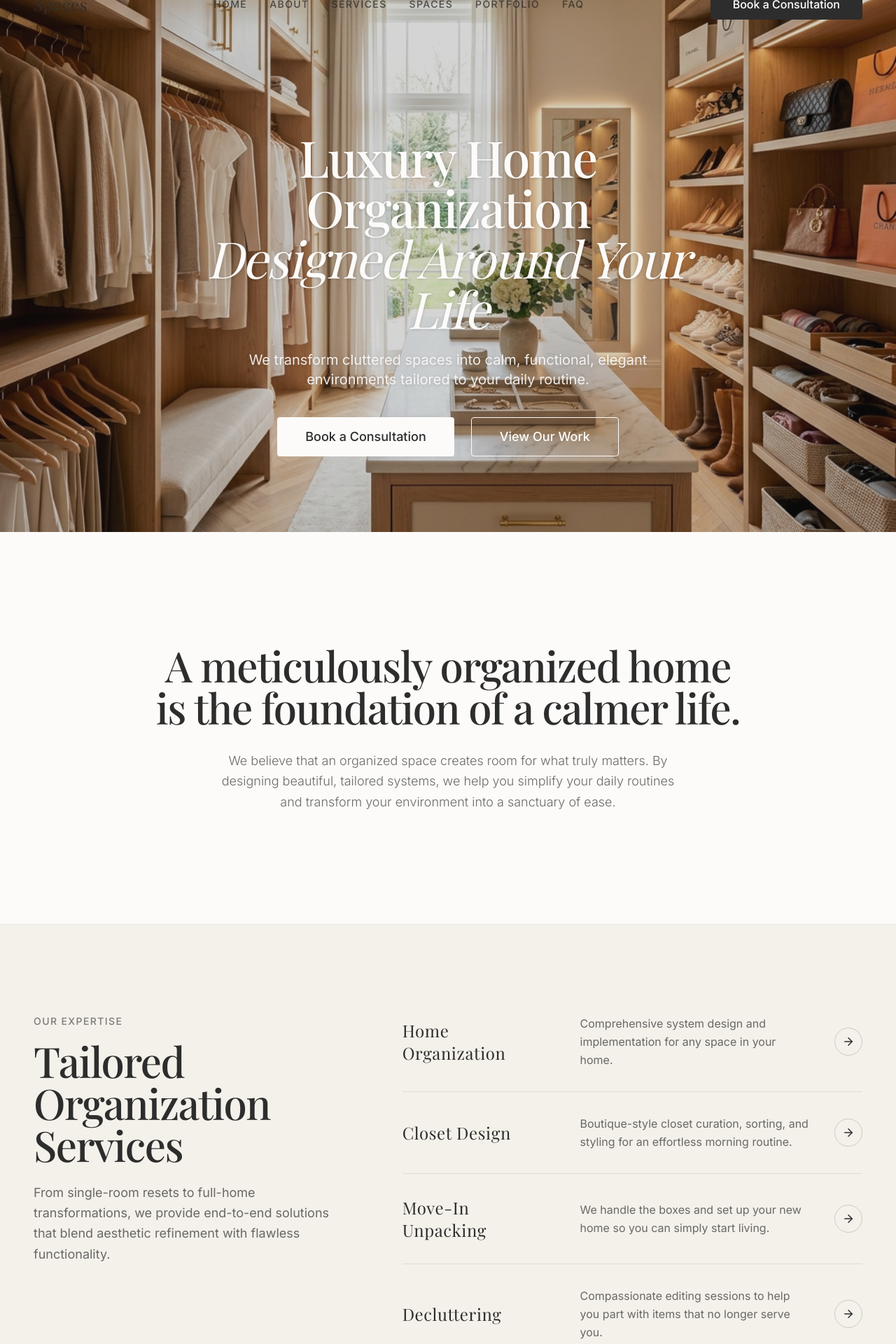
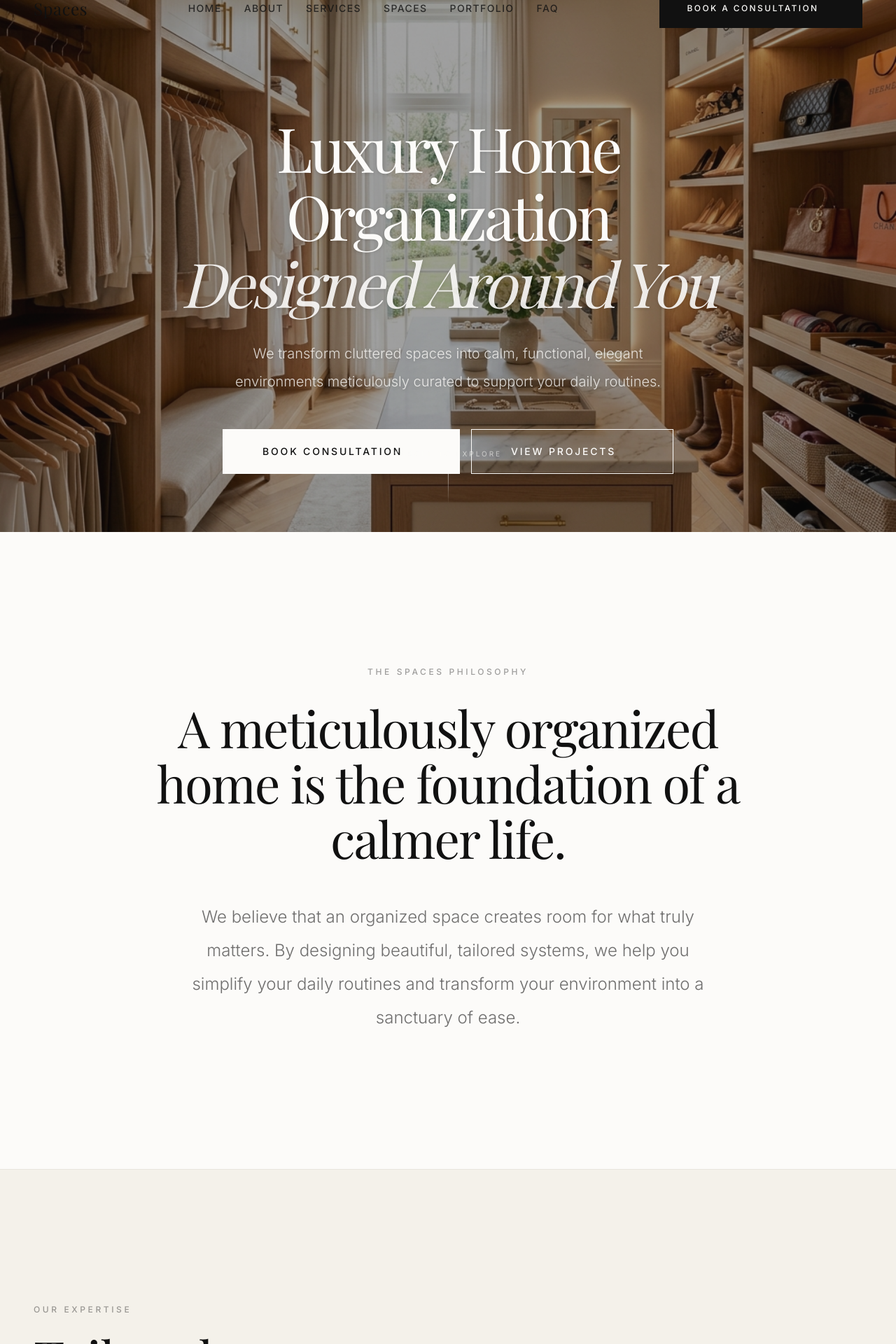
Before and after one commit to Onehostingeurope/spacesorganizers, a Next.js app: page / in a window 1280 px wide. Shown: the part 40-1960 px from the top of the page at 70% size. Built offline with nearby package versions, Linux system fonts and the light colour scheme; a web font is replaced by a local one.

Commit message:
Refine UI to ultra-premium design

```diff
--- a/src/app/globals.css
+++ b/src/app/globals.css
@@ -4,7 +4,7 @@
   --color-sand: #f4f1ea;
   --color-taupe: #d1c9b8;
   --color-darktaupe: #8c8273;
-  --color-charcoal: #2d2d2d;
+  --color-charcoal: #111111;
   --color-softwhite: #fcfbf9;
 
   --font-serif: var(--font-playfair), "Times New Roman", serif;
--- a/src/app/page.tsx
+++ b/src/app/page.tsx
@@ -1,3 +1,5 @@
+"use client";
+
 import React from "react";
 import Image from "next/image";
 import Link from "next/link";
@@ -11,7 +13,7 @@ import { CTASection } from "@/components/blocks/CTASection";
 import { ContactForm } from "@/components/blocks/ContactForm";
 import { ServiceCard } from "@/components/blocks/ServiceCard";
 import { Section } from "@/components/ui/Section";
-import { Heading, Subheading, Body } from "@/components/ui/Typography";
+import { Heading, Body } from "@/components/ui/Typography";
 
 export default function Home() {
   return (
@@ -21,12 +23,13 @@ export default function Home() {
         <HeroSection />
 
         {/* INTRO / BRAND STATEMENT */}
-        <Section className="bg-softwhite py-24 md:py-40">
-          <div className="max-w-4xl mx-auto text-center px-6">
-            <Heading className="mb-8">
+        <Section className="bg-softwhite py-32 md:py-48">
+          <div className="max-w-5xl mx-auto text-center px-6">
+            <span className="font-sans uppercase text-xs tracking-[0.3em] font-medium text-charcoal/40 mb-8 block">The Spaces Philosophy</span>
+            <Heading className="mb-12 max-w-4xl mx-auto leading-[1.1]">
               A meticulously organized home is the foundation of a calmer life.
             </Heading>
-            <Body className="text-xl max-w-2xl mx-auto font-light leading-relaxed">
+            <Body className="text-xl md:text-2xl max-w-3xl mx-auto font-light leading-loose text-charcoal/60">
               We believe that an organized space creates room for what truly matters.
               By designing beautiful, tailored systems, we help you simplify your
               daily routines and transform your environment into a sanctuary of ease.
@@ -36,90 +39,92 @@ export default function Home() {
 
         {/* SERVICES PREVIEW */}
         <Section className="bg-sand border-y border-charcoal/5">
-          <div className="grid grid-cols-1 lg:grid-cols-12 gap-12 lg:gap-20">
-            <div className="lg:col-span-5">
-              <span className="font-sans uppercase tracking-widest text-sm font-medium text-charcoal/60 mb-4 block">Our Expertise</span>
-              <Heading className="mb-6">Tailored Organization Services</Heading>
-              <Body className="mb-8">
+          <div className="grid grid-cols-1 lg:grid-cols-12 gap-16 lg:gap-24">
+            <div className="lg:col-span-5 lg:sticky lg:top-40 self-start">
+              <span className="font-sans uppercase text-xs tracking-[0.3em] font-medium text-charcoal/40 mb-6 block">Our Expertise</span>
+              <Heading className="mb-8">Tailored Solutions</Heading>
+              <Body className="mb-12">
                 From single-room resets to full-home transformations, we provide end-to-end solutions that blend aesthetic refinement with flawless functionality.
               </Body>
+              <Link href="/services" className="font-sans uppercase tracking-[0.2em] text-xs font-semibold border-b border-charcoal/20 pb-2 hover:border-charcoal transition-colors">
+                 View All Services
+              </Link>
             </div>
             <div className="lg:col-span-7 flex flex-col justify-center">
               <ServiceCard
                 title="Home Organization"
-                description="Comprehensive system design and implementation for any space in your home."
+                description="Comprehensive system design and implementation for any space in your home, curated to your aesthetic."
                 href="/services"
               />
               <ServiceCard
                 title="Closet Design"
-                description="Boutique-style closet curation, sorting, and styling for an effortless morning routine."
+                description="Boutique-style closet curation, sorting, and styling for an effortless and luxurious morning routine."
                 href="/services"
               />
               <ServiceCard
                 title="Move-In Unpacking"
-                description="We handle the boxes and set up your new home so you can simply start living."
-                href="/services"
-              />
-              <ServiceCard
-                 title="Decluttering"
-                 description="Compassionate editing sessions to help you part with items that no longer serve you."
+                description="We handle the boxes and set up your new home down to the last detail so you can simply start living."
                 href="/services"
               />
             </div>
           </div>
         </Section>
 
-        {/* ROOMS / SPACES SECTION */}
-        <Section className="bg-softwhite">
-           <div className="text-center mb-16 px-6">
-            <span className="font-sans uppercase tracking-widest text-sm font-medium text-charcoal/60 mb-4 block">Spaces We Transform</span>
+        {/* ROOMS / SPACES SECTION (Asymmetrical) */}
+        <Section className="bg-softwhite py-32 md:py-48 overflow-hidden">
+           <div className="text-center mb-24 px-6">
+            <span className="font-sans uppercase text-xs tracking-[0.3em] font-medium text-charcoal/40 mb-6 block">Spaces We Transform</span>
             <Heading>Systems for Every Room</Heading>
           </div>
 
-          <div className="grid grid-cols-1 md:grid-cols-3 gap-6">
-            {/* Kitchen & Pantry */}
-            <div className="group relative aspect-[4/5] bg-sand overflow-hidden">
+          <div className="container mx-auto px-6 lg:px-12 relative max-w-7xl">
+            {/* First Image Block (Left Offset) */}
+            <div className="flex flex-col md:flex-row items-center gap-12 lg:gap-24 mb-32 md:mb-48">
+               <div className="w-full md:w-7/12 relative aspect-[3/4] overflow-hidden group">
                   <Image
                      src="/images/consultation-lifestyle.png"
                      alt="Kitchen & Pantry"
                      fill
-                 className="object-cover transition-transform duration-700 group-hover:scale-105"
+                     className="object-cover transition-transform duration-[1.5s] ease-out group-hover:scale-105"
                   />
-              <div className="absolute inset-0 bg-charcoal/20 transition-opacity duration-300 group-hover:bg-charcoal/40" />
-              <div className="absolute inset-0 p-8 flex flex-col justify-end">
-                <h3 className="font-serif text-3xl text-softwhite mb-2 translate-y-4 group-hover:translate-y-0 transition-transform duration-300">Kitchen & Pantry</h3>
-                <Link href="/spaces" className="text-softwhite/90 text-sm tracking-widest uppercase font-medium mt-4 flex items-center opacity-0 group-hover:opacity-100 transition-opacity duration-300 delay-100">
-                  Explore Space &rarr;
+               </div>
+               <div className="w-full md:w-5/12 flex flex-col justify-center">
+                  <span className="font-sans uppercase tracking-[0.2em] text-xs text-charcoal/40 mb-4 block">01</span>
+                  <Heading as="h3" className="text-4xl md:text-5xl mb-6">Kitchen & Pantry</Heading>
+                  <Body className="mb-8 font-light leading-loose text-charcoal/70">
+                    We implement intuitive zones, bespoke decanting, and accessible storage, turning the heart of your home into an inspiring place to cook and gather.
+                  </Body>
+                  <Link href="/spaces" className="font-sans uppercase tracking-[0.2em] text-xs font-semibold hover:text-charcoal/60 transition-colors flex items-center">
+                    Explore Space <span className="ml-4">&rarr;</span>
                   </Link>
                </div>
             </div>
 
-            {/* Closet */}
-            <div className="group relative aspect-[4/5] bg-sand overflow-hidden">
+            {/* Second Image Block (Right Offset with Parallax effect illusion via margin) */}
+            <div className="flex flex-col md:flex-row-reverse items-center gap-12 lg:gap-24 mb-12 relative md:-mt-24">
+               <div className="w-full md:w-6/12 relative aspect-square overflow-hidden group">
                   <Image
                      src="/images/hero-home-organization.png"
-                 alt="Closets & Wardrobes"
+                     alt="Master Closets"
                      fill
-                 className="object-cover transition-transform duration-700 group-hover:scale-105"
+                     className="object-cover transition-transform duration-[1.5s] ease-out group-hover:scale-105"
                   />
-              <div className="absolute inset-0 bg-charcoal/20 transition-opacity duration-300 group-hover:bg-charcoal/40" />
-              <div className="absolute inset-0 p-8 flex flex-col justify-end">
-                <h3 className="font-serif text-3xl text-softwhite mb-2 translate-y-4 group-hover:translate-y-0 transition-transform duration-300">Master Closets</h3>
-                <Link href="/spaces" className="text-softwhite/90 text-sm tracking-widest uppercase font-medium mt-4 flex items-center opacity-0 group-hover:opacity-100 transition-opacity duration-300 delay-100">
-                  Explore Space &rarr;
+               </div>
+               <div className="w-full md:w-5/12 flex flex-col justify-center">
+                  <span className="font-sans uppercase tracking-[0.2em] text-xs text-charcoal/40 mb-4 block">02</span>
+                  <Heading as="h3" className="text-4xl md:text-5xl mb-6">Master Closets</Heading>
+                  <Body className="mb-8 font-light leading-loose text-charcoal/70">
+                    We curate boutique-style layouts that honor your wardrobe, streamline your morning routine, and present your clothing beautifully.
+                  </Body>
+                  <Link href="/spaces" className="font-sans uppercase tracking-[0.2em] text-xs font-semibold hover:text-charcoal/60 transition-colors flex items-center">
+                    Explore Space <span className="ml-4">&rarr;</span>
                   </Link>
                </div>
             </div>
 
-            {/* Office */}
-            <div className="group relative aspect-[4/5] bg-darktaupe overflow-hidden">
-               <div className="absolute inset-0 p-8 flex flex-col items-center justify-center text-center">
-                  <h3 className="font-serif text-3xl text-softwhite mb-4">Home Office<br/>& Playrooms</h3>
-                  <Link href="/spaces" className="text-softwhite/90 text-sm tracking-widest uppercase font-medium border-b border-softwhite/30 pb-1 hover:border-softwhite transition-colors">
-                    View All Spaces
-                  </Link>
-              </div>
-            </div>
+            {/* Background Accent */}
+            <div className="hidden lg:block absolute top-1/4 right-0 w-1/3 aspect-square bg-sand -z-10 mix-blend-multiply opacity-50" />
+            <div className="hidden lg:block absolute bottom-0 left-10 w-1/4 aspect-square bg-darktaupe/5 -z-10" />
           </div>
         </Section>
 
@@ -132,24 +137,27 @@ export default function Home() {
         {/* CTA BANNER */}
         <CTASection />
 
-        {/* FAQ */}
+        {/* FAQ - wrapped for tighter focus */}
+        <div className="py-24 bg-softwhite">
           <FAQAccordion />
+        </div>
 
         {/* FINAL CONTACT SECTION */}
-        <Section className="bg-sand" id="contact">
-          <div className="max-w-6xl mx-auto grid grid-cols-1 lg:grid-cols-2 gap-16 lg:gap-24 items-start border-t border-charcoal/10 pt-20">
-            <div>
-              <Heading className="mb-6">Let's craft your tailored system.</Heading>
-              <Body className="mb-8">
+        <Section className="bg-sand py-32" id="contact">
+          <div className="max-w-7xl mx-auto grid grid-cols-1 lg:grid-cols-2 gap-16 lg:gap-32 items-start">
+            <div className="pt-8">
+              <span className="font-sans uppercase text-xs tracking-[0.3em] font-medium text-charcoal/40 mb-6 block">Get In Touch</span>
+              <Heading className="mb-8 text-5xl md:text-6xl">Let's craft your tailored system.</Heading>
+              <Body className="mb-12 font-light text-xl text-charcoal/70">
                 Take the first step toward a more organized, peaceful home. Fill out the inquiry form, and we'll reach out within 24 hours to schedule your complimentary discovery call.
               </Body>
-              <div className="space-y-4 text-charcoal/70">
-                <p><strong>Serving:</strong> Los Angeles, Beverly Hills, Santa Monica</p>
-                <p><strong>Email:</strong> bookings@spacesorganizers.com</p>
-                <p><strong>Phone:</strong> (310) 555-0198</p>
+              <div className="space-y-6 text-charcoal/80 font-sans tracking-wide text-sm leading-relaxed border-t border-charcoal/10 pt-12">
+                <p><strong className="font-semibold uppercase tracking-widest text-xs mr-4">Serving</strong> Los Angeles, Beverly Hills, Santa Monica</p>
+                <p><strong className="font-semibold uppercase tracking-widest text-xs mr-4">Email</strong> bookings@spacesorganizers.com</p>
+                <p><strong className="font-semibold uppercase tracking-widest text-xs mr-4">Phone</strong> (310) 555-0198</p>
               </div>
             </div>
-            <div className="bg-softwhite p-8 md:p-12 shadow-sm border border-charcoal/5">
+            <div className="bg-softwhite p-10 md:p-16 shadow-2xl shadow-charcoal/5">
               <ContactForm />
             </div>
           </div>
--- a/src/components/blocks/HeroSection.tsx
+++ b/src/components/blocks/HeroSection.tsx
@@ -1,15 +1,22 @@
+"use client";
 import React from "react";
 import Image from "next/image";
 import Link from "next/link";
 import { Button } from "@/components/ui/Button";
 import { Heading, Body } from "@/components/ui/Typography";
+import { motion } from "framer-motion";
 
 export function HeroSection() {
   return (
-    <section className="relative h-screen min-h-[600px] flex items-center justify-center pt-20 overflow-hidden">
+    <section className="relative h-screen min-h-[700px] flex items-center justify-center pt-20 overflow-hidden bg-charcoal">
       {/* Background Image Placeholder */}
-      <div className="absolute inset-0 z-0">
-        <div className="absolute inset-0 bg-charcoal/20 z-10" />
+      <motion.div
+        initial={{ scale: 1.1 }}
+        animate={{ scale: 1 }}
+        transition={{ duration: 3, ease: "easeOut" }}
+        className="absolute inset-0 z-0"
+      >
+        <div className="absolute inset-0 bg-charcoal/40 z-10" />
         <Image
           src="/images/hero-home-organization.png"
           alt="Luxury Home Organization"
@@ -17,31 +24,58 @@ export function HeroSection() {
           className="object-cover"
           priority
         />
+      </motion.div>
+
+      <div className="container relative z-10 mx-auto px-6 md:px-12 text-center max-w-5xl pt-10">
+        <motion.div
+           initial={{ opacity: 0, y: 30 }}
+           animate={{ opacity: 1, y: 0 }}
+           transition={{ duration: 1, delay: 0.2, ease: "easeOut" }}
+        >
+          <Heading as="h1" className="text-softwhite mb-8 text-5xl md:text-7xl lg:text-[5.5rem] leading-[1.1] drop-shadow-sm font-light tracking-tighter">
+            Luxury Home Organization <br className="hidden md:block"/>
+            <span className="italic font-normal font-serif text-softwhite/90">Designed Around You</span>
+          </Heading>
+        </motion.div>
+
+        <motion.div
+           initial={{ opacity: 0, y: 20 }}
+           animate={{ opacity: 1, y: 0 }}
+           transition={{ duration: 1, delay: 0.6, ease: "easeOut" }}
+        >
+          <Body className="text-softwhite/80 text-lg md:text-xl md:leading-loose max-w-2xl mx-auto mb-12 drop-shadow-sm font-light">
+            We transform cluttered spaces into calm, functional, elegant environments meticulously curated to support your daily routines.
+          </Body>
+        </motion.div>
+
+        <motion.div
+           initial={{ opacity: 0 }}
+           animate={{ opacity: 1 }}
+           transition={{ duration: 1, delay: 1, ease: "easeOut" }}
+           className="flex flex-col sm:flex-row items-center justify-center space-y-4 sm:space-y-0 sm:space-x-4"
+        >
+          <Link href="/contact" className="w-full sm:w-auto">
+            <Button variant="primary" size="lg" className="w-full bg-softwhite text-charcoal hover:bg-transparent hover:text-softwhite hover:border-softwhite border border-transparent transition-all">
+              Book Consultation
+            </Button>
+          </Link>
+          <Link href="/portfolio" className="w-full sm:w-auto mt-4 sm:mt-0">
+             <Button variant="ghost" size="lg" className="w-full text-softwhite border border-softwhite hover:bg-softwhite hover:text-charcoal transition-all">
+              View Projects
+            </Button>
+          </Link>
+        </motion.div>
       </div>
 
-      <div className="container relative z-10 mx-auto px-6 md:px-12 text-center max-w-4xl pt-10">
-        <Heading as="h1" className="text-softwhite mb-6 text-5xl md:text-6xl lg:text-7xl drop-shadow-sm">
-          Luxury Home Organization <br className="hidden md:block"/>
-          <span className="italic font-light">Designed Around Your Life</span>
-        </Heading>
-
-        <Body className="text-softwhite/90 text-lg md:text-xl max-w-2xl mx-auto mb-10 drop-shadow-sm">
-          We transform cluttered spaces into calm, functional, elegant environments tailored to your daily routine.
-        </Body>
-
-        <div className="flex flex-col sm:flex-row items-center justify-center space-y-4 sm:space-y-0 sm:space-x-6">
-          <Link href="/contact">
-            <Button variant="primary" size="lg" className="w-full sm:w-auto bg-softwhite text-charcoal hover:bg-softwhite/90">
-              Book a Consultation
-            </Button>
-          </Link>
-          <Link href="/portfolio">
-            <Button variant="ghost" size="lg" className="w-full sm:w-auto text-softwhite border border-softwhite hover:bg-softwhite hover:text-charcoal transition-all">
-              View Our Work
-            </Button>
-          </Link>
-        </div>
-      </div>
+      <motion.div
+         initial={{ opacity: 0 }}
+         animate={{ opacity: 1 }}
+         transition={{ duration: 1, delay: 1.5, ease: "easeOut" }}
+         className="absolute bottom-10 left-1/2 -translate-x-1/2 z-10 flex flex-col items-center text-softwhite/60"
+      >
+        <span className="text-[10px] uppercase tracking-[0.3em] mb-4 font-sans">Scroll to Explore</span>
+        <div className="w-[1px] h-12 bg-gradient-to-b from-softwhite/60 to-transparent" />
+      </motion.div>
     </section>
   );
 }
--- a/src/components/blocks/ServiceCard.tsx
+++ b/src/components/blocks/ServiceCard.tsx
@@ -1,6 +1,5 @@
 import React from "react";
 import Link from "next/link";
-import { ArrowRight } from "lucide-react";
 
 interface ServiceCardProps {
   title: string;
@@ -10,22 +9,22 @@ interface ServiceCardProps {
 
 export function ServiceCard({ title, description, href }: ServiceCardProps) {
   return (
-    <div className="group border-b border-charcoal/10 py-8 first:pt-0">
-      <Link href={href} className="flex flex-col md:flex-row md:items-center justify-between gap-4">
-        <div className="md:w-1/3">
-          <h3 className="font-serif text-2xl tracking-wide text-charcoal group-hover:text-charcoal/70 transition-colors">
+    <div className="group border-t border-charcoal/10 first:border-t-0 py-10 md:py-14 transition-colors hover:bg-sand/10 -mx-6 px-6 md:mx-0 md:px-0">
+      <Link href={href} className="flex flex-col md:flex-row md:items-start justify-between gap-6">
+        <div className="md:w-5/12">
+          <h3 className="font-serif text-3xl tracking-tight text-charcoal group-hover:text-charcoal/70 transition-colors">
             {title}
           </h3>
         </div>
-        <div className="md:w-1/2">
-          <p className="font-sans text-charcoal/70 leading-relaxed">
+        <div className="md:w-5/12">
+          <p className="font-sans text-charcoal/70 leading-loose font-light">
             {description}
           </p>
         </div>
-        <div className="md:w-auto flex justify-start md:justify-end">
-          <div className="w-10 h-10 rounded-full border border-charcoal/20 flex items-center justify-center group-hover:bg-charcoal group-hover:border-charcoal text-charcoal group-hover:text-softwhite transition-all">
-            <ArrowRight size={18} />
-          </div>
+        <div className="md:w-2/12 flex justify-start md:justify-end mt-4 md:mt-0">
+           <span className="font-sans uppercase text-xs tracking-[0.2em] font-medium text-charcoal/40 group-hover:text-charcoal transition-colors flex items-center gap-4">
+             Explore <span className="transform translate-x-0 group-hover:translate-x-2 transition-transform duration-500">&rarr;</span>
+           </span>
         </div>
       </Link>
     </div>
--- a/src/components/ui/Button.tsx
+++ b/src/components/ui/Button.tsx
@@ -17,20 +17,25 @@ export function Button({
   return (
     <button
       className={cn(
-        "inline-flex items-center justify-center rounded-sm font-sans font-medium transition-colors focus-visible:outline-none focus-visible:ring-1 focus-visible:ring-charcoal disabled:pointer-events-none disabled:opacity-50",
+        "group inline-flex items-center justify-center rounded-none font-sans font-medium uppercase tracking-[0.2em] transition-all duration-500 focus-visible:outline-none focus-visible:ring-1 focus-visible:ring-charcoal disabled:pointer-events-none disabled:opacity-50",
         {
-          "bg-charcoal text-white hover:bg-charcoal/90": variant === "primary",
-          "border border-charcoal bg-transparent text-charcoal hover:bg-charcoal/5": variant === "secondary",
-          "bg-transparent text-charcoal hover:bg-charcoal/5": variant === "ghost",
-          "h-9 px-4 text-sm": size === "sm",
-          "h-11 px-8 py-2": size === "md",
-          "h-14 px-10 text-lg": size === "lg",
+          "bg-charcoal text-softwhite hover:bg-charcoal/80": variant === "primary",
+          "border border-charcoal bg-transparent text-charcoal hover:bg-charcoal hover:text-softwhite": variant === "secondary",
+          "bg-transparent text-charcoal hover:text-charcoal/70": variant === "ghost",
+          "h-10 px-6 text-xs": size === "sm",
+          "h-14 px-10 py-4 text-xs": size === "md",
+          "h-16 px-14 py-5 text-sm": size === "lg",
         },
         className
       )}
       {...props}
     >
-      {children}
+      <span className="translate-x-0 group-hover:-translate-x-1 transition-transform duration-300">
+        {children}
+      </span>
+      <span className="ml-2 opacity-0 -translate-x-2 group-hover:opacity-100 group-hover:translate-x-0 transition-all duration-300">
+        &rarr;
+      </span>
     </button>
   );
 }
--- a/src/components/ui/Section.tsx
+++ b/src/components/ui/Section.tsx
@@ -13,7 +13,7 @@ export function Section({
   ...props
 }: SectionProps) {
   return (
-    <section className={cn("py-20 md:py-32", className)} {...props}>
+    <section className={cn("py-24 md:py-40 lg:py-48", className)} {...props}>
       <div className={cn("container mx-auto px-6 md:px-12", containerClass)}>
         {children}
       </div>
--- a/src/components/ui/Typography.tsx
+++ b/src/components/ui/Typography.tsx
@@ -15,7 +15,7 @@ export function Heading({
   return (
     <Component
       className={cn(
-        "font-serif text-4xl md:text-5xl lg:text-6xl font-medium tracking-tight text-charcoal",
+        "font-serif text-5xl md:text-7xl font-normal tracking-tight text-charcoal",
         className
       )}
       {...props}
@@ -34,7 +34,7 @@ export function Subheading({
   return (
     <Component
       className={cn(
-        "font-sans text-xl md:text-2xl font-light text-charcoal/80",
+        "font-sans text-xl md:text-3xl font-light text-charcoal/70 tracking-wide",
         className
       )}
       {...props}
@@ -53,7 +53,7 @@ export function Body({
   return (
     <Component
       className={cn(
-        "font-sans text-base md:text-lg text-charcoal/70 leading-relaxed",
+        "font-sans text-lg md:text-xl text-charcoal/80 leading-relaxed font-light",
         className
       )}
       {...props}
```
Lines whose indentation alone changed are shown as unchanged.
